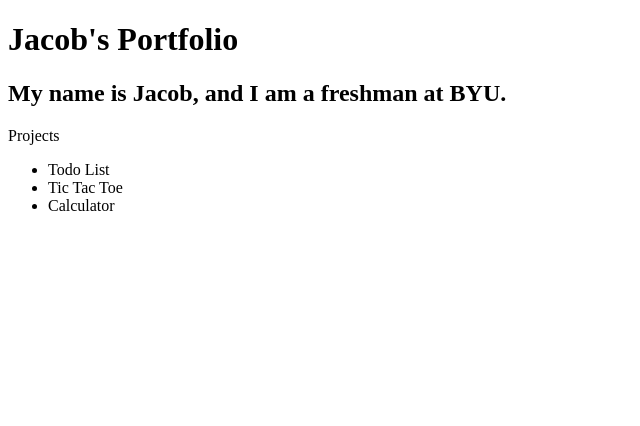
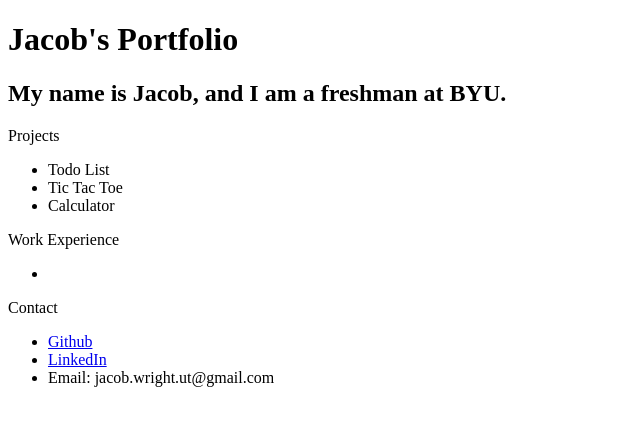
Before and after one commit to jacobcwright/cs260-portfolio, a plain HTML site: page index.html in a window 1280 px wide. Shown: the whole page, without its empty margins (0-640 px from the left). Drawn offline with Linux system fonts and the light colour scheme.

Commit message:
final commit for activity #4

```diff
--- a/index.html
+++ b/index.html
@@ -12,5 +12,15 @@
             <li>Tic Tac Toe</li>
             <li>Calculator</li>
         </ul>
+        <p>Work Experience</p>
+        <ul>
+            <li></li>
+        </ul>
+        <p>Contact</p>
+        <ul>
+            <li><a href="https://github.com/jacobcwright">Github</a></li>
+            <li><a href="www.linkedin.com/in/jacob-c-wright">LinkedIn</a></li>
+            <li>Email: jacob.wright.ut@gmail.com</li>
+        </ul>
     </body>
 </html>
```
